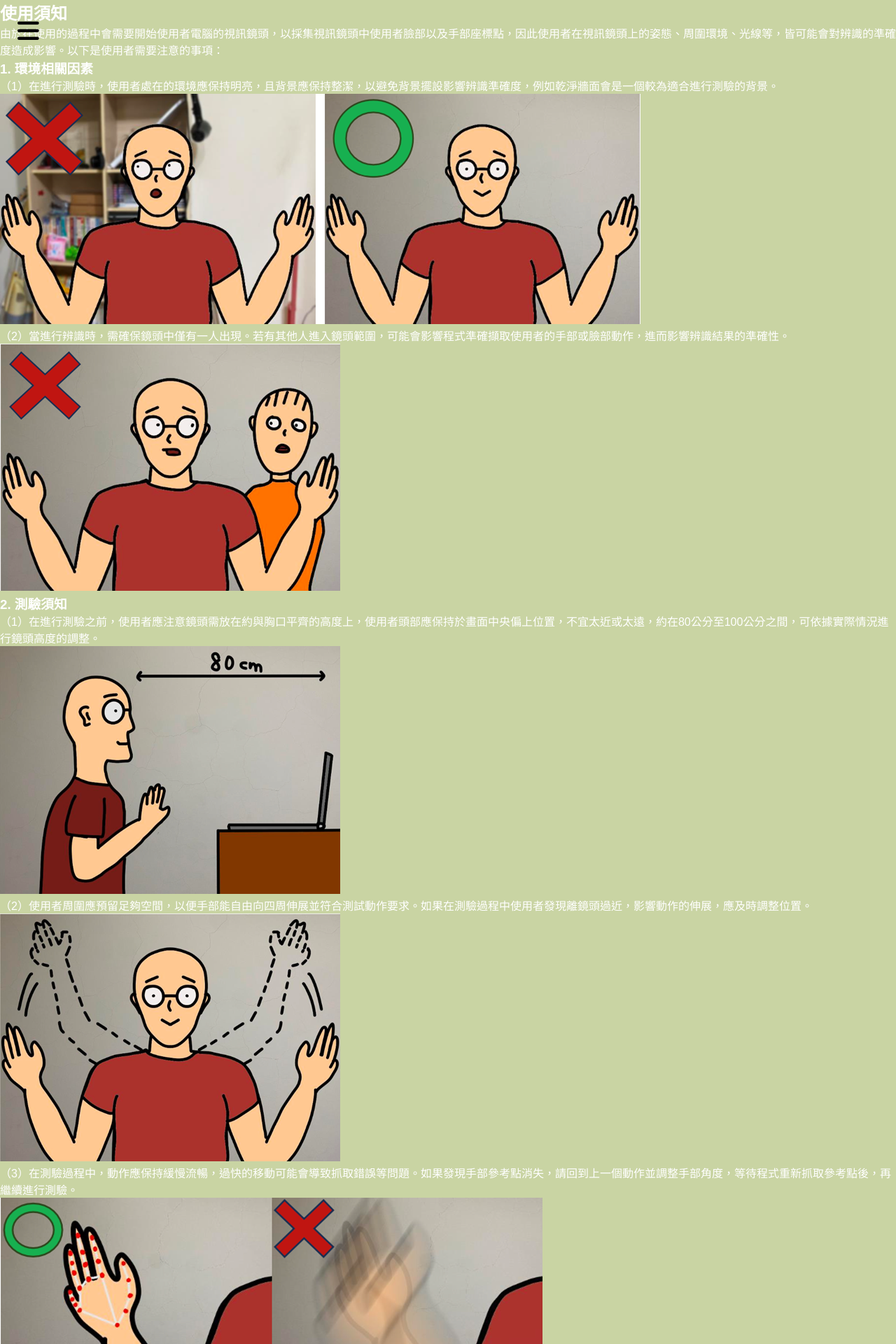
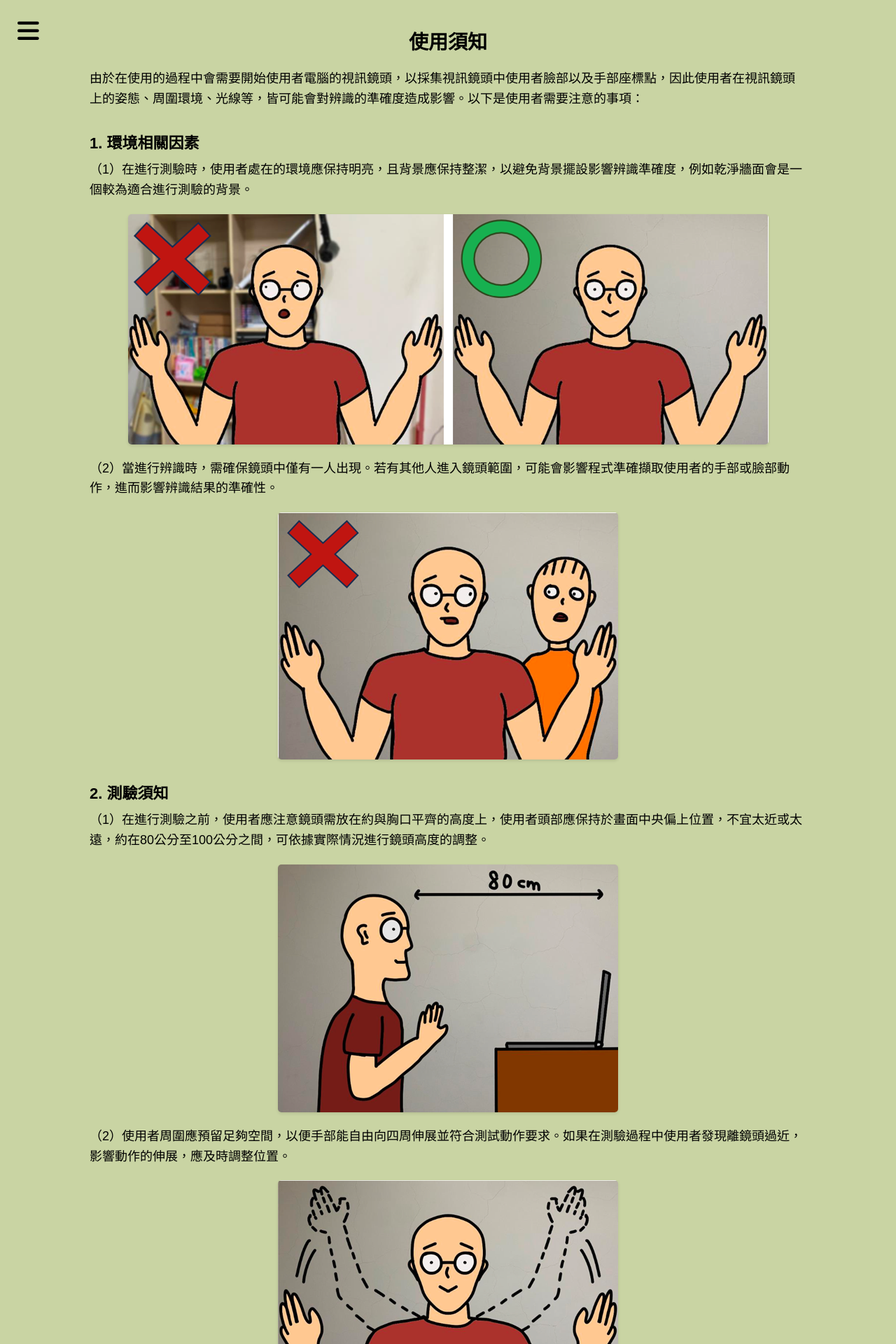
Before and after one commit to ye1206/Sign-Language, a Django app: page /instruction/ in a window 1280 px wide. Shown: the top 1920 px of the page at 70% size. Run offline with Django 4.2, Linux system fonts and the light colour scheme; some libraries are stand-ins or nearby versions.

Commit message:
update instruction.html need to fix: picture display

```diff
--- a/myWeb/templates/instruction.html
+++ b/myWeb/templates/instruction.html
@@ -114,6 +114,48 @@
             align-items: center;
             padding: 0 0 0 0;
         }
+
+        .text_instruction {
+            padding-left: 10%;
+            padding-right: 10%;
+            color: black;
+            padding-top: 3%;
+        }
+
+        h1 {
+            text-align: center;
+            margin-bottom: 20px;
+            font-size: 28px;
+            color: black;
+        }
+
+        h2 {
+            margin-top: 30px;
+            margin-bottom: 10px;
+            font-size: 22px;
+            color: black;
+        }
+
+        h3 {
+            margin-top: 40px;
+            margin-bottom: 5px;
+            font-size: 18px;
+            color: black;
+        }
+
+        p {
+            margin-bottom: 16px;
+            line-height: 1.6;
+            font-size: 18px;
+        }
+
+        img {
+            display: block;
+            margin: 20px auto;
+            max-width: 100%;
+            border-radius: 5px;
+            box-shadow: 0 2px 4px rgba(0, 0, 0, 0.1);
+        }
     </style>
     <link rel="stylesheet" href="https://cdnjs.cloudflare.com/ajax/libs/font-awesome/5.15.1/css/all.min.css">
     <script src="https://kit.fontawesome.com/b2cc8e312f.js" crossorigin="anonymous"></script>
@@ -163,12 +205,12 @@
     </div>
 
     <div class="text_instruction">
-        <h2>使用須知</h2>
+        <h1>使用須知</h1>
         <p>
             由於在使用的過程中會需要開始使用者電腦的視訊鏡頭，以採集視訊鏡頭中使用者臉部以及手部座標點，因此使用者在視訊鏡頭上的姿態、周圍環境、光線等，皆可能會對辨識的準確度造成影響。以下是使用者需要注意的事項：
         </p>
 
-        <h3>1. 環境相關因素</h3>
+        <h2>1. 環境相關因素</h2>
         <p>
             （1）在進行測驗時，使用者處在的環境應保持明亮，且背景應保持整潔，以避免背景擺設影響辨識準確度，例如乾淨牆面會是一個較為適合進行測驗的背景。
         </p>
@@ -179,7 +221,7 @@
         </p>
         <img src="{% static 'error_case.png' %}" alt="鏡頭範圍內錯誤狀況示例">
 
-        <h3>2. 測驗須知</h3>
+        <h2>2. 測驗須知</h2>
         <p>
             （1）在進行測驗之前，使用者應注意鏡頭需放在約與胸口平齊的高度上，使用者頭部應保持於畫面中央偏上位置，不宜太近或太遠，約在80公分至100公分之間，可依據實際情況進行鏡頭高度的調整。
         </p>
@@ -201,6 +243,26 @@
         <img src="{% static 'outside.png' %}" alt="手掌隱藏於鏡頭範圍外示意圖">
 
         <p>以上為辨識過程前須注意的事項，如果在辨識過程中遇到問題，使用者需參考這些注意事項，尋找可能的原因並採取相應的解決辦法。</p>
+        <h2>3.辨識過程</h2>
+        <p>測驗畫面示意圖如下，將分為三部份說明畫面文字所代表的意涵</p>
+        <img src="{% static 'capture.png' %}" alt="測驗畫面示意圖">
+
+        <h3>畫面左上方的題目</h3>
+        <p>這一部分會顯示題目句子以及剩餘時間，使用者須依顯示句子依序比出正確的手勢，且在剩餘時間內完成。</p>
+        <img src="{% static 'upperText.png' %}" alt="題目示意圖">
+
+        <h3>畫面左上方的手勢提示</h3>
+        <p>顯示使用者目前左手與右手的手勢，在題目詞語中信度最高的結果，即最相近使用者手勢的詞語。若左手右手皆比出正確手勢並且信度高皆高於一定值，判定為詞語正確，且會將正確的字詞顯示在Answers中，以供使用者方便查看，並開始判定下一詞語。
+        </p>
+        <p>例如「考試過了嗎?」，我們分解為："考試1", "考試2", "及格1", "及格2", "有沒有1", "有沒有2"，而使用者若正在辨識考試1，則左手要比出考試1_left，右手要比出考試1_right，才會被判定為正確。</p>
+        <img src="{% static 'lowerText.png' %}" alt="手勢提示示意圖">
+
+        <h3>畫面左下方的陣列</h3>
+        <p>分為正確題號、錯誤題號以及當前累計錯誤次數，參考第二部分，若成功比出題目中所有詞語，則會判定題目回答正確，但若在時間限制內沒有成功比出全部詞語，則會判定錯誤一次，累計錯誤三次後會判定此題錯誤。</p>
+        <p>題目若回答正確顯示如下方圖片一、二所示。此外，若全部題目都測試過，則測驗結束，使用者可以回到上一頁測試其他主題或是重新整理頁面以重新測試。</p>
+        <img src="{% static 'correctText.png' %}" alt="正確回答示意圖">
+        <img src="{% static 'wrongText.png' %}" alt="錯誤回答示意圖">
+        <img src="{% static 'wrongShow.png' %}" alt="測驗結束示意圖">
     </div>
 
     <script src="{% static 'bar.js' %}" type="text/javascript"></script>
```
Also changed, not shown: myWeb/templates/tutorial.html (+17 -5 lines), myWeb/static/Answer.png (added), myWeb/static/Class_2.png (added), myWeb/static/Greet_2.png (added), myWeb/static/Leisure_2.png (added), myWeb/static/Meat_2.png (added), myWeb/static/Relation_2.png (added), myWeb/static/capture.png (added), myWeb/static/correctText.png (added), myWeb/static/listText.png (added), myWeb/static/lowerText.png (added), myWeb/static/upperText.png (added), myWeb/static/wrongShow.png (added), myWeb/static/wrongText.png (added).
